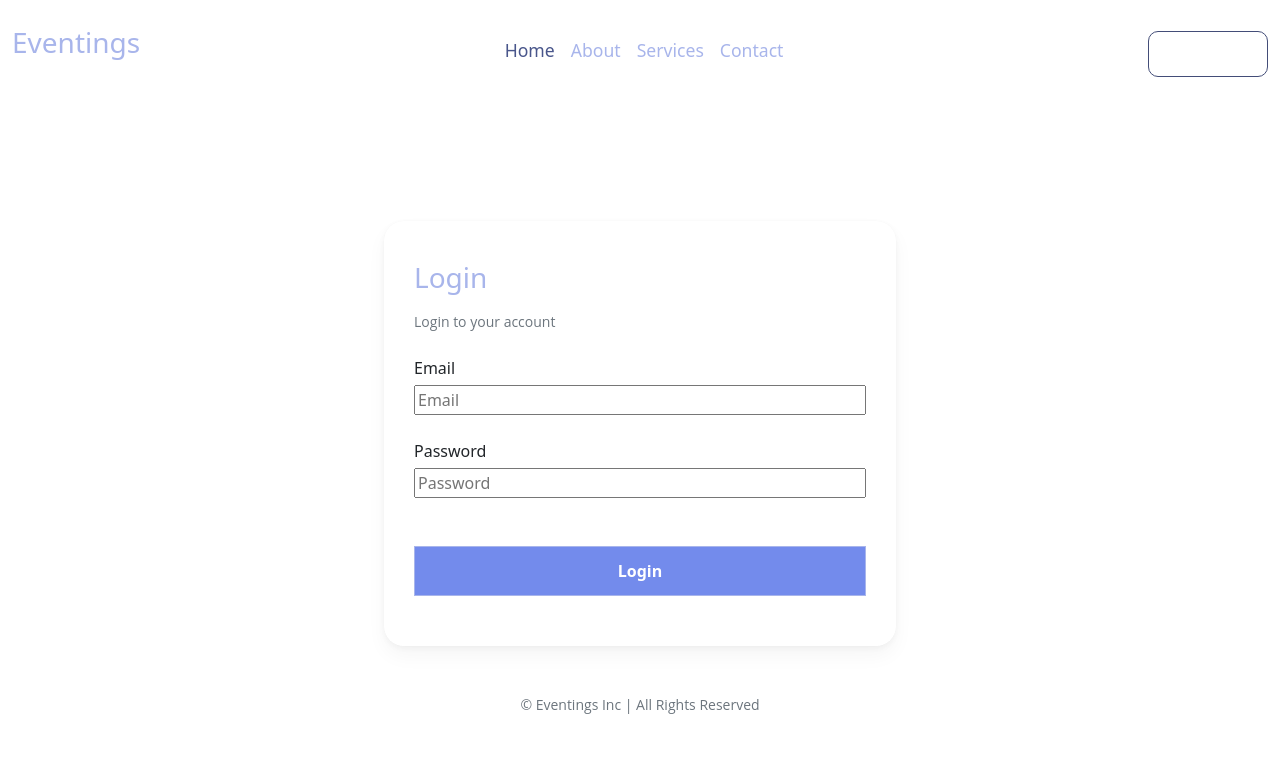
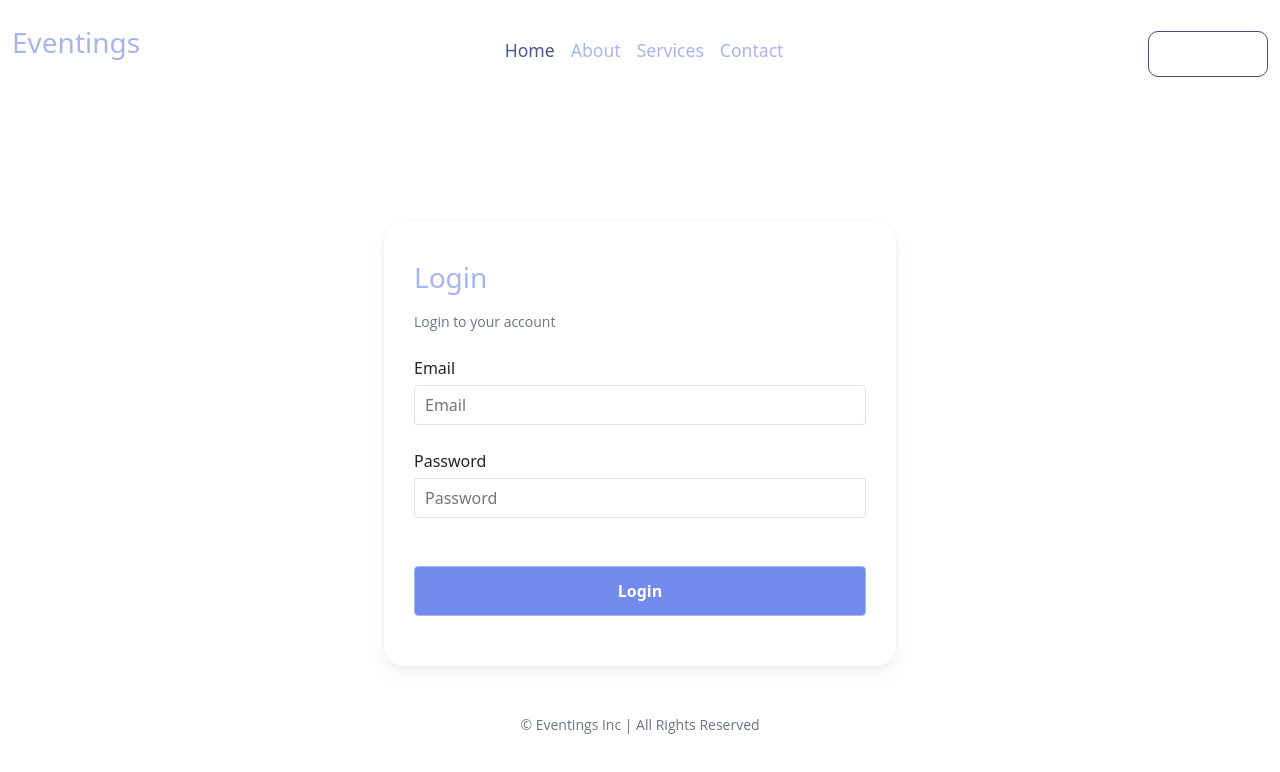
Before and after one commit to livingstonex/client, a React (Create React App) app: page /login in a window 1280 px wide. Shown: the top 772 px of the page. Built offline with nearby package versions, Linux system fonts and the light colour scheme.

Commit message:
chore: re-trouching on the designs for login and register components

```diff
--- a/src/App.css
+++ b/src/App.css
@@ -189,7 +189,7 @@
   padding: 25px;
   font-family: 'Open Sans';
   font-weight: 600;
-  border-radius: 3px;
+  border-radius: 4px !important;
   border: 1px solid #A8B5EB;
   background: #738bec
   /* background: linear-gradient(to bottom, rgb(55, 166, 240) 0%, rgba(140, 162, 59, 1) 100%); */
@@ -211,6 +211,26 @@ button:hover,
   margin-left: -20px;
 }
 
+.ml-5 {
+  margin-left: 8px;
+}
+
+.event-input {
+  height: 40px;
+  padding-left: 10px;
+  border-color: rgba(198, 199, 199, 0.5) !important;
+  border: 1px solid;
+  border-radius: 4px;
+}
+
+.event-input input[type='password'] {
+  border: none !important;
+}
+
+.event-input input:focus {
+  box-shadow: none !important;
+}
+
   @media only screen and (max-width: 600px) {
     .reset-container {
       width: 90% !important;
--- a/src/components/signin-page-components/LoginForm.tsx
+++ b/src/components/signin-page-components/LoginForm.tsx
@@ -49,6 +49,7 @@ const LoginForm: React.FC = () => {
                 value={email}
                 id="email"
                 disabled={loading}
+                className="event-input"
                 required
               />
               <br />
@@ -61,6 +62,7 @@ const LoginForm: React.FC = () => {
                 value={password}
                 id="pass"
                 disabled={loading}
+                className="event-input"
                 required
               />
               {error ? (
--- a/src/components/signup-page-components/RegisterForm.tsx
+++ b/src/components/signup-page-components/RegisterForm.tsx
@@ -86,43 +86,47 @@ const RegisterForm: React.FC = () => {
               <input
                 placeholder={'Firstname'}
                 name={'firstname'}
-                type={'text'}
+                type={'firstname...'}
                 onChange={(e) => onChangeFirstname(e)}
                 value={firstname}
                 disabled={loading}
+                className="event-input"
                 required
               />
               <br />
               <label className="lmb-5">Last Name</label>
               <input
-                placeholder={'Last Name'}
+                placeholder={'lastname...'}
                 name={'lastname'}
                 type={'text'}
                 onChange={(e) => onChangeLastname(e)}
                 value={lastname}
                 disabled={loading}
+                className="event-input"
                 required
               />
               <br />
               <label className="lmb-5">Email</label>
               <input
-                placeholder={'Email'}
+                placeholder={'email...'}
                 name={'email'}
                 type={'email'}
                 onChange={(e) => onChangeEmail(e)}
                 value={email}
                 disabled={loading}
+                className="event-input"
                 required
               />
               <br />
               <label className="lmb-5">Password</label>
              <input
-                placeholder={'Password'}
+                placeholder={'password...'}
                 name={'password'}
                 type={'password'}
                 onChange={(e) => onChangePassword(e)}
                 value={password}
                 disabled={loading}
+                className="event-input"
                 required
               />
               {error ? (
@@ -131,7 +135,7 @@ const RegisterForm: React.FC = () => {
               <button disabled={false} className="search-btn pass mt-5" onClick={(e) => onSubmit(e) }>
                 Register
                 {
-                  loading ? <i className='fas fa-spinner fa-spin'></i> : ''
+                  loading ? <i className='fas fa-spinner fa-spin ml-5'></i> : ''
                 }
               </button>
             </div>
```
